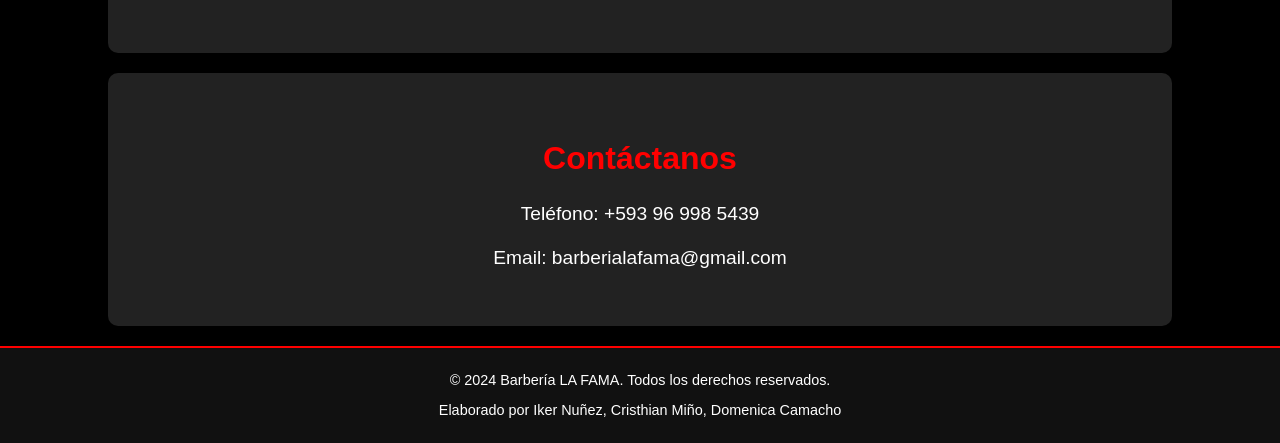
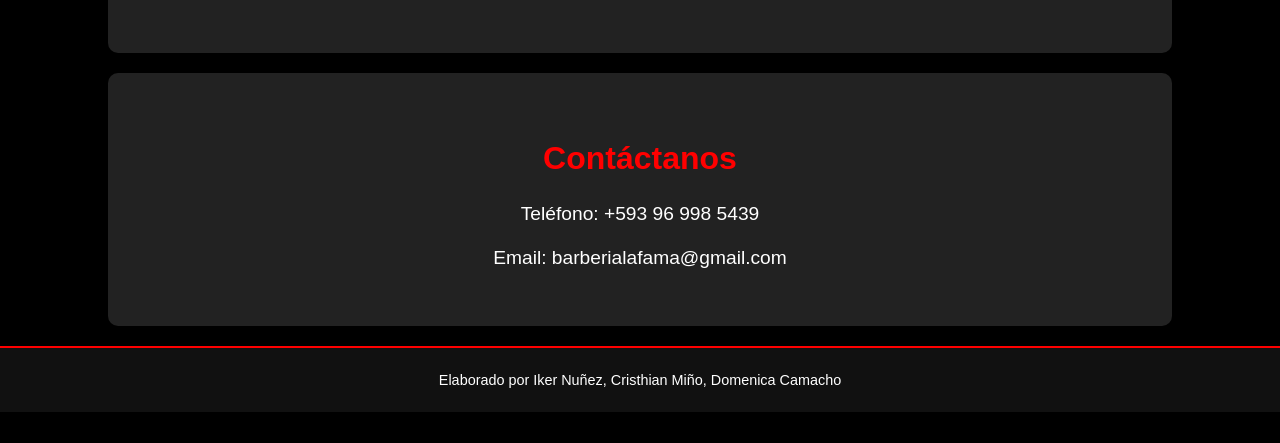
Before and after one commit to shlevss/iker, a plain HTML site: page index.html in a window 1280 px wide. Shown: the part 2611-3054 px from the top of the page. After the commit the page ends 3023 px from the top, so only its background shows below. Drawn offline with Linux system fonts and the light colour scheme.

Commit message:
Update index.html

```diff
--- a/index.html
+++ b/index.html
@@ -76,8 +76,7 @@
         <p>Email: barberialafama@gmail.com</p>
     </section>
     <footer>
-    <p>&copy; 2024 Barbería LA FAMA. Todos los derechos reservados.</p>
     <p>Elaborado por Iker Nuñez, Cristhian Miño, Domenica Camacho</p>
-</footer>
+    </footer>
 </body>
 </html>
```
